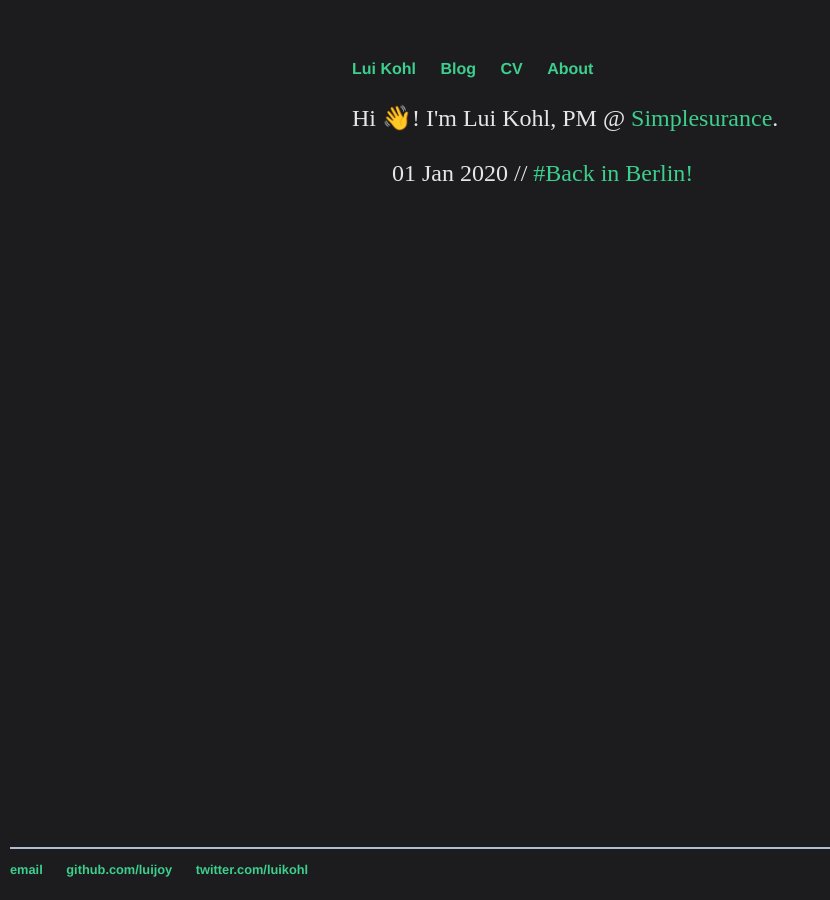
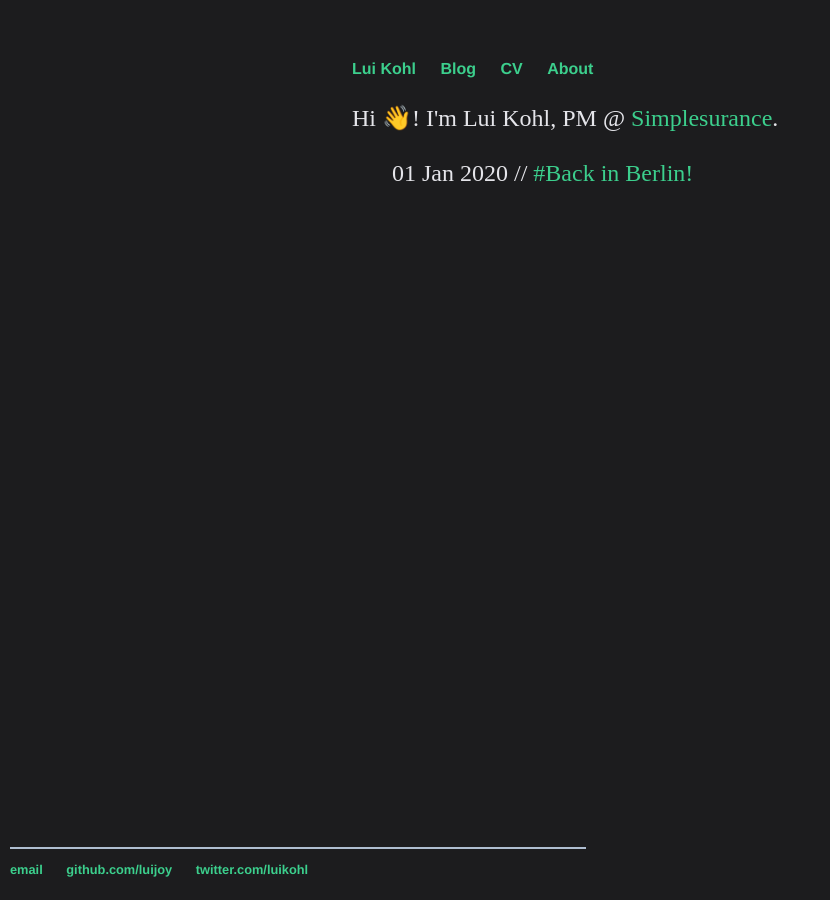
Before and after one commit to luijoy/luijoy.github.io, a Jekyll site: the page built from index.html, in a window 1280 px wide. Shown: the whole page, without its empty margins (0-830 px from the left). Built offline with Jekyll 4.4.1, drawn with Linux system fonts in a browser that asks for light colours.

Commit message:
Update main.css

```diff
--- a/css/main.css
+++ b/css/main.css
@@ -41,7 +41,7 @@ footer {
     position: fixed;
     bottom: 10px;
     left: 10px;
-    width: calc(100% - 20px);
+    width: 45%;
 }
 
 ul.posts {
```
